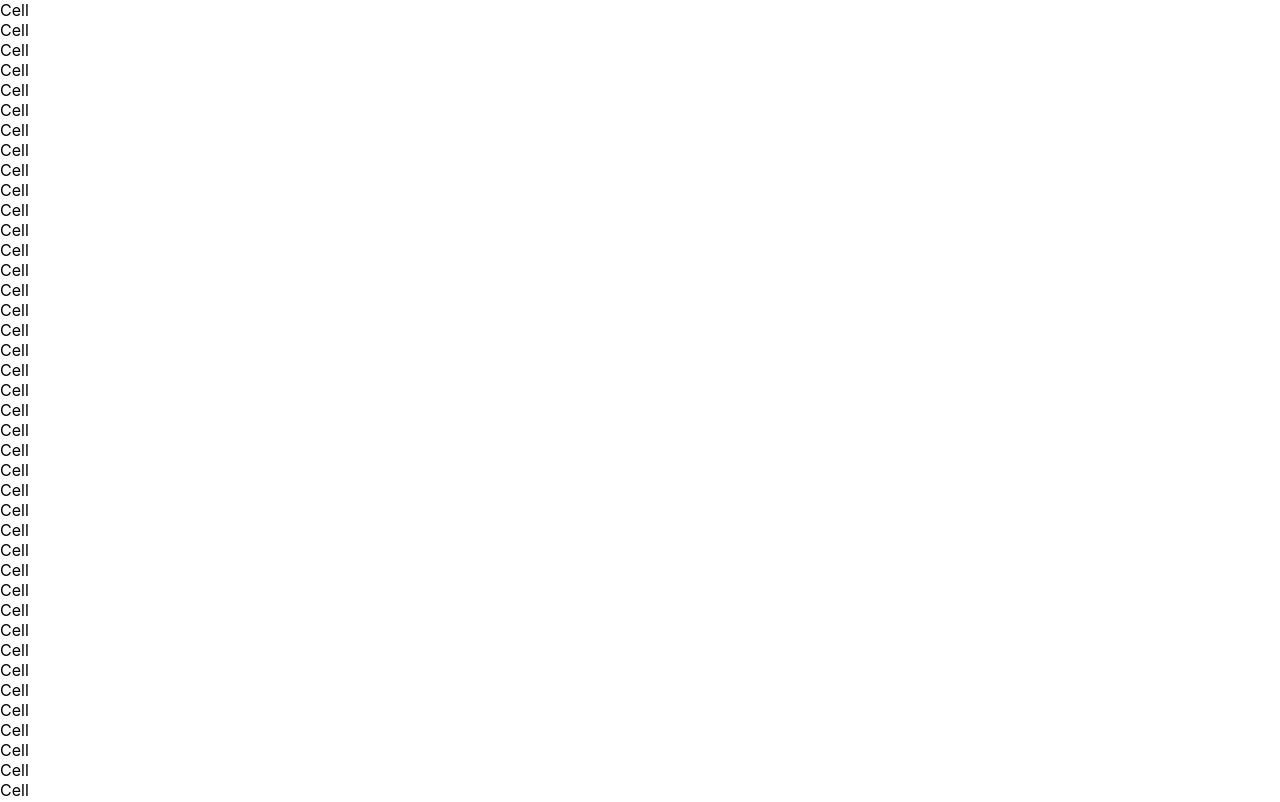
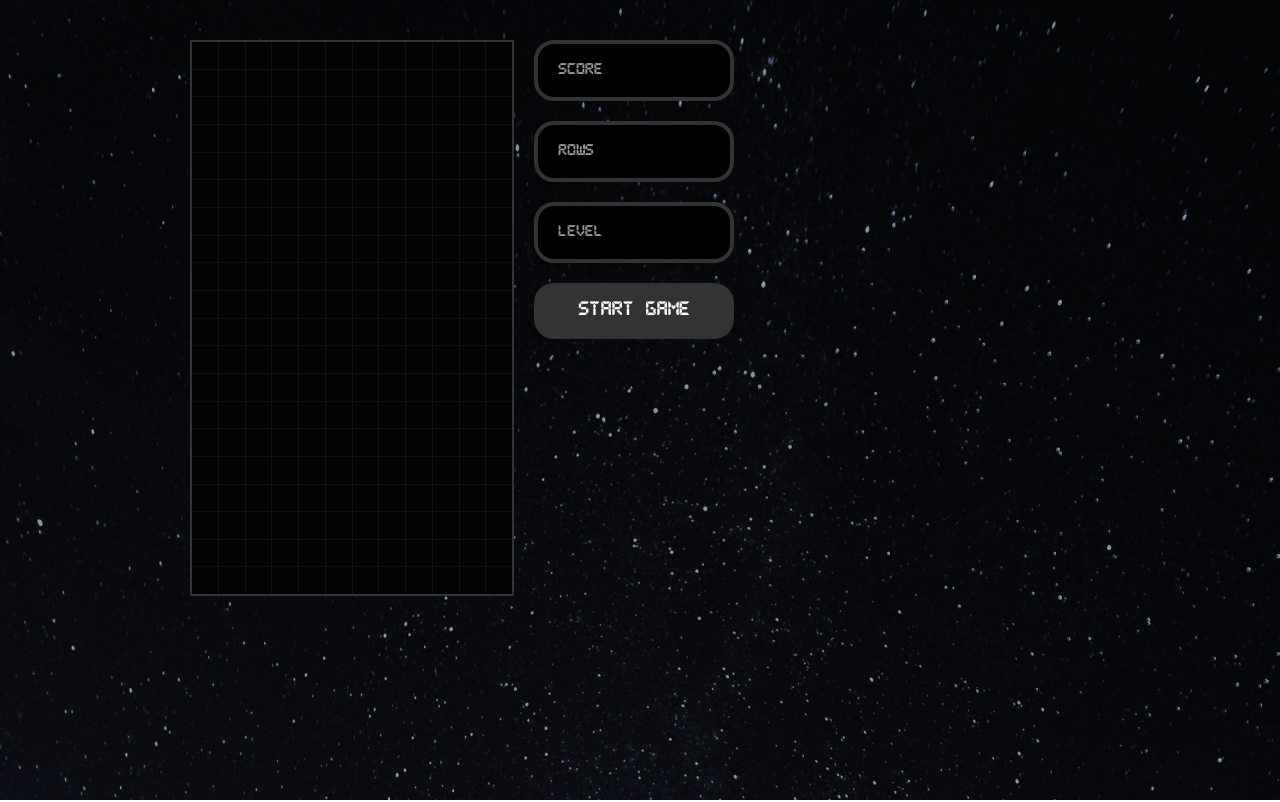
Before and after one commit to qkrwldnjsdl1/tetris-react, a React (Create React App) app: page / in a window 1280 px wide. Shown: the top 802 px of the page. Built offline with nearby package versions, Linux system fonts and the light colour scheme.

Commit message:
add styling for components

```diff
--- a/src/components/Cell.js
+++ b/src/components/Cell.js
@@ -1,7 +1,9 @@
 import React from 'react';
+import { StyledCell} from './styles/StyledCell'
+import { TETROMINOS } from '../tetrominos';
 
 const Cell = ({ type }) => (
-    <div>Cell</div>
+    <StyledCell type={type} color={TETROMINOS[type].color} />
 )
 
 export default Cell;
--- a/src/components/Display.js
+++ b/src/components/Display.js
@@ -1,7 +1,8 @@
 import React from 'react';
+import { StyledDisplay } from './styles/StyledDisplay'
 
 const Display = ({ gameOver, text }) => (
-    <div>{text}</div>
+    <StyledDisplay gameOver={gameOver}>{text}</StyledDisplay>
 )
 
 export default Display;
--- a/src/components/Stage.js
+++ b/src/components/Stage.js
@@ -1,11 +1,11 @@
 import React from 'react';
 import Cell from './Cell';
-
+import { StyledStage } from './styles/StyledStage';
 
 const Stage = ({ stage }) => (
-    <div>
+    <StyledStage width={stage[0].length} height={stage.length}>
         {stage.map(row => row.map((cell, x) => <Cell key={x} type={cell[0]} />))}
-    </div>
+    </StyledStage>
 )
 
 export default Stage
--- a/src/components/StartButton.js
+++ b/src/components/StartButton.js
@@ -1,7 +1,8 @@
 import React from 'react';
+import { StyledStartButton } from './styles/StyledStartButton'
 
 const StartButton = ({ callback }) => (
-    <div>start game</div>
+    <StyledStartButton onClick={callback}>Start Game</StyledStartButton>
 )
 
 export default StartButton;
--- a/src/components/Tetris.js
+++ b/src/components/Tetris.js
@@ -1,6 +1,7 @@
 import React from 'react';
 
 import { createStage } from '../gameHelpers'
+import { StyledTetrisWrapper, StyledTetris } from './styles/StyledTetris'
 // Components
 
 import Stage from './Stage';
@@ -9,7 +10,8 @@ import StartButton from './StartButton';
 
 const Tetris = () => {
     return (
-        <div>
+        <StyledTetrisWrapper>
+            <StyledTetris>
             <Stage stage={createStage()} />
             <aside>
                 <div>
@@ -19,7 +21,8 @@ const Tetris = () => {
                 </div>
                 <StartButton />
             </aside>
-        </div>
+            </StyledTetris>
+        </StyledTetrisWrapper>
     )
 }
 
--- /dev/null
+++ b/src/components/styles/StyledCell.js
@@ -0,0 +1,11 @@
+import styled from 'styled-components';
+
+export const StyledCell = styled.div`
+    width: auto;
+    background: rgba(${props => props.color}, 0.8);
+    border: ${props => (props.type === 0 ? '0px solid' : '4px solid')}
+    border-bottom-color: rgba(${props => props.color}, 0.1);
+    border-right-color: rgba(${props => props.color}, 1);
+    border-top-color: rgba(${props => props.color}, 1);
+    border-left-color: rgba(${props => props.color}, 0.3);
+`
--- /dev/null
+++ b/src/components/styles/StyledDisplay.js
@@ -0,0 +1,17 @@
+import styled from 'styled-components';
+
+export const StyledDisplay = styled.div`
+    box-sizing: border-box;
+    display: flex;
+    align-items: center;
+    margin: 0 0 20px 0;
+    padding: 20px;
+    border: 4px solid #333;
+    min-height: 30px;
+    width: 100%;
+    border-radius: 20px;
+    color: ${props => (props.gameOver ? 'red' : '#999')};
+    background: #000;
+    font-family: Pixel, Arial, Helvetica, sans-serif;
+    font-size: 0.8rem;
+`
--- /dev/null
+++ b/src/components/styles/StyledStage.js
@@ -0,0 +1,15 @@
+import styled from 'styled-components';
+
+export const StyledStage = styled.div`
+    display: grid;
+    grid-template-rows: repeat(
+        ${props => props.height},
+        calc(25vw / ${props => props.width})
+    );
+    grid-template-columns: repeat(${props => props.width}, 1fr);
+    grid-gap: 1px;
+    border: 2px solid #333;
+    width: 100%;
+    max-width: 25vw;
+    background: #111;
+`
--- /dev/null
+++ b/src/components/styles/StyledStartButton.js
@@ -0,0 +1,17 @@
+import styled from 'styled-components';
+
+export const StyledStartButton = styled.button`
+    box-sizing: border-box;
+    margin: 0 0 20px 0;
+    padding: 20px;
+    min-height: 30px;
+    width: 100%;
+    border-radius: 20px;
+    border: none;
+    color: white;
+    background: #333;
+    font-family: Pixel, Arial, Helvetica, sans-serif;
+    font-size: 1rem;
+    outline: none;
+    cursor: pointer;
+    `
--- /dev/null
+++ b/src/components/styles/StyledTetris.js
@@ -0,0 +1,26 @@
+import styled from 'styled-components';
+
+import bgImage from '../../img/bg.png'
+
+export const StyledTetrisWrapper = styled.div`
+    width: 100vw;
+    height: 100vh;
+    background: url(${bgImage}) #000;
+    background-size: cover;
+    overflow: hidden;
+`
+
+export const StyledTetris = styled.div`
+    display: flex;
+    align-items: flex-start;
+    padding: 40px;
+    margin: 0 auto;
+    max-width: 900px;
+
+    aside {
+        width: 100%;
+        max-width: 200px;
+        display: block;
+        padding: 0 20px;
+    }
+`
--- a/src/index.css
+++ b/src/index.css
@@ -1,13 +1,8 @@
 body {
   margin: 0;
-  font-family: -apple-system, BlinkMacSystemFont, 'Segoe UI', 'Roboto', 'Oxygen',
-    'Ubuntu', 'Cantarell', 'Fira Sans', 'Droid Sans', 'Helvetica Neue',
-    sans-serif;
-  -webkit-font-smoothing: antialiased;
-  -moz-osx-font-smoothing: grayscale;
 }
 
-code {
-  font-family: source-code-pro, Menlo, Monaco, Consolas, 'Courier New',
-    monospace;
+@font-face {
+  font-family: 'Pixel';
+  src: url('font/Pixel-LCD-7.woff') format('woff')
 }
```
